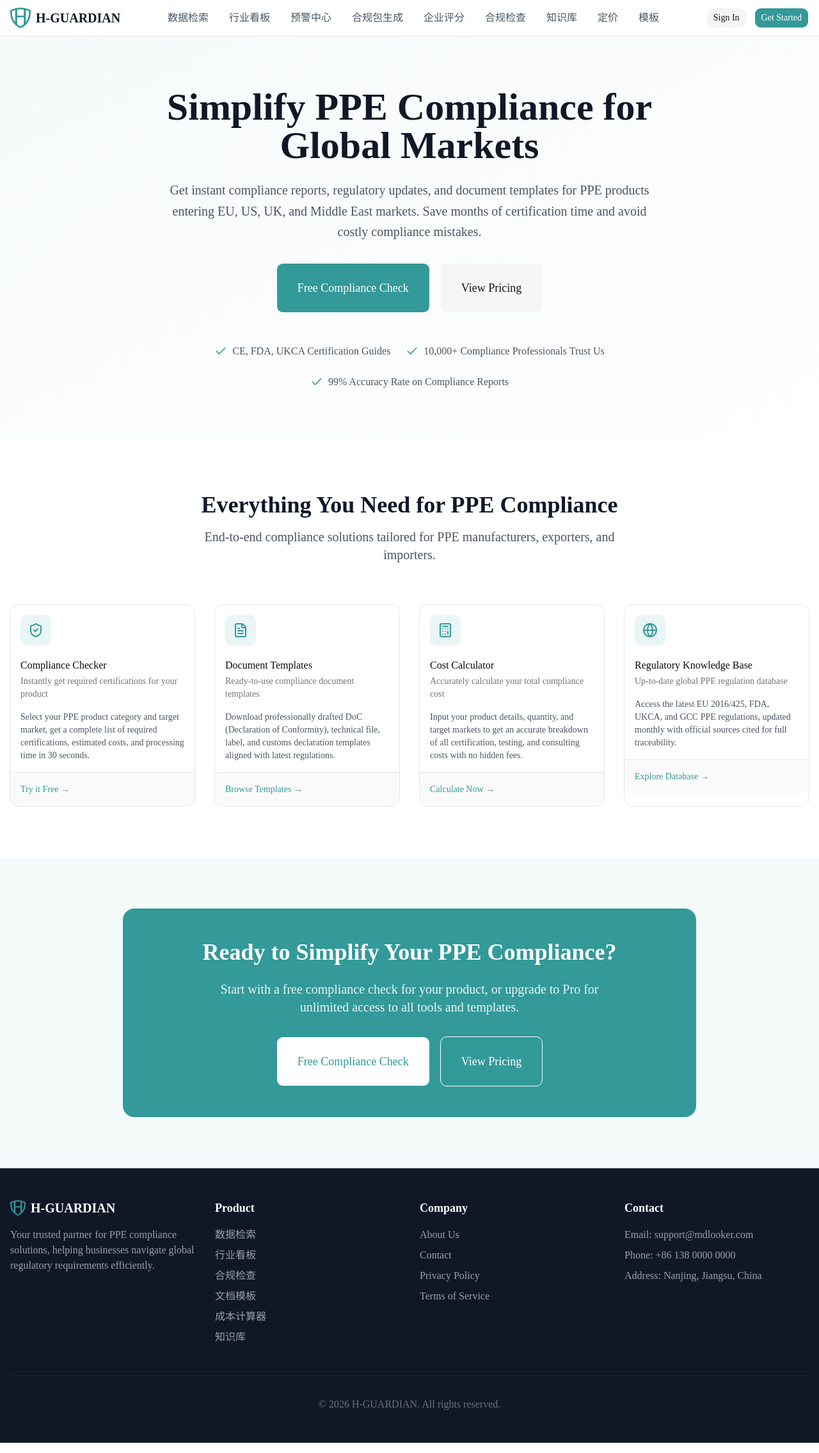
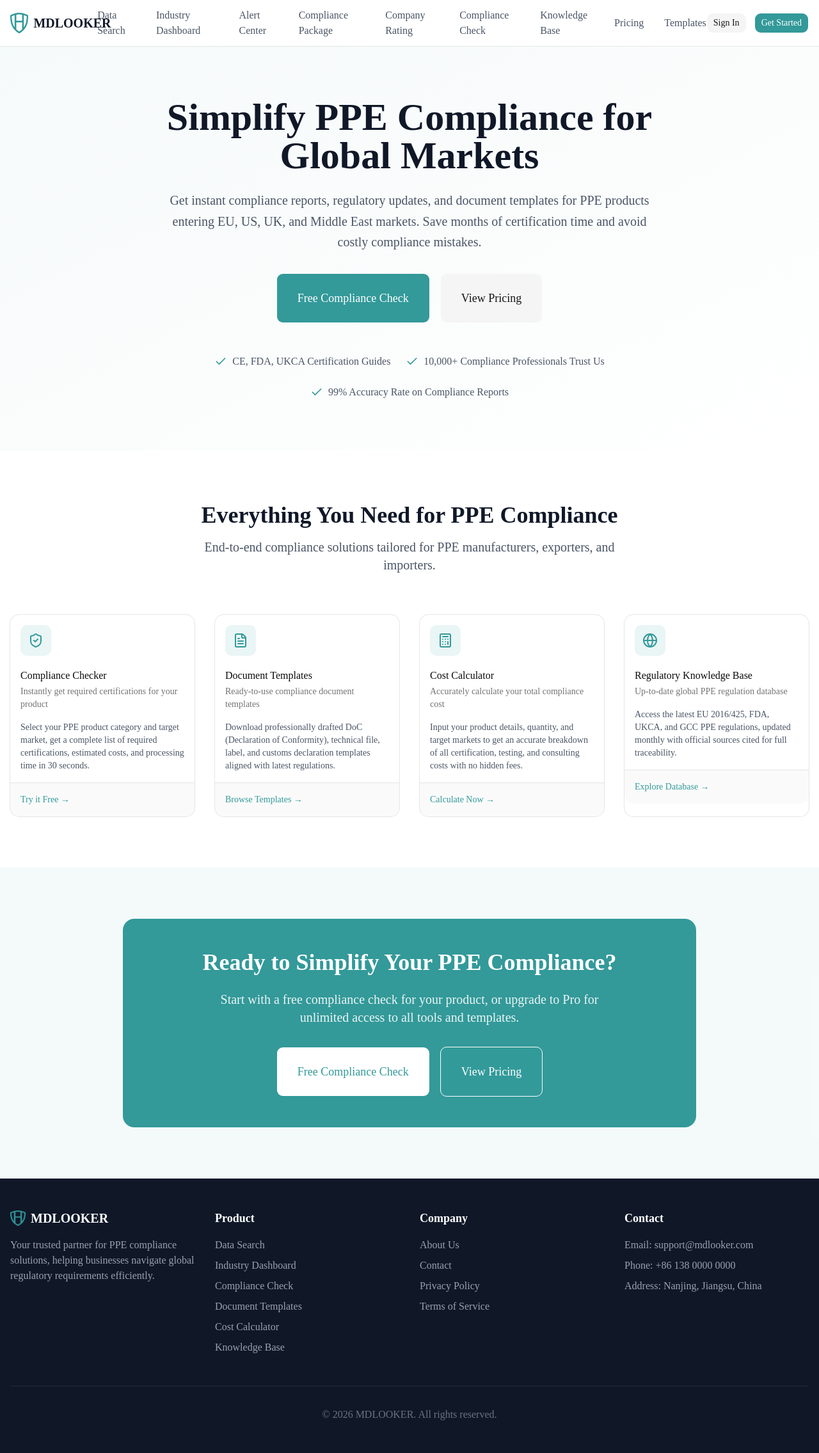
Before and after one commit to tianshanxyz/mdlooker-ppe, a Next.js app: page / in a window 1280 px wide. Shown: the whole page at 64% size. Built offline with nearby package versions, Linux system fonts and the light colour scheme.

Commit message:
feat: 统一全站英文，修改网站名称为MDLOOKER，更新元数据

```diff
--- a/package.json
+++ b/package.json
@@ -12,11 +12,12 @@
     "@base-ui/react": "^1.4.0",
     "@emailjs/browser": "^4.4.1",
     "@medplum/core": "^5.1.7",
-    "@supabase/supabase-js": "^2.103.0",
+    "@supabase/supabase-js": "^2.103.3",
     "axios": "^1.15.0",
     "cheerio": "^1.2.0",
     "class-variance-authority": "^0.7.1",
     "clsx": "^2.1.1",
+    "dotenv": "^17.4.2",
     "lucide-react": "^1.8.0",
     "next": "16.2.3",
     "next-themes": "^0.4.6",
--- a/src/app/page.tsx
+++ b/src/app/page.tsx
@@ -5,11 +5,11 @@
 import Link from "next/link";
 
 export const metadata: Metadata = {
-  title: "H-GUARDIAN | 全球PPE医疗器械合规查询平台",
-  description: "H-GUARDIAN提供全球PPE产品注册信息、认证查询、合规标准查询服务，支持CE、FDA、UKCA等多国认证查询，助力企业合规出海。",
-  keywords: ["PPE合规查询", "口罩认证查询", "CE认证查询", "FDA注册查询", "医疗器械合规", "PPE出口合规"],
+  title: "MDLOOKER | Global PPE Medical Device Compliance Platform",
+  description: "MDLOOKER provides global PPE product registration information, certification query, compliance standard query services, supporting CE, FDA, UKCA and other multi-national certification queries, helping enterprises comply with regulations when going global.",
+  keywords: ["PPE compliance query", "mask certification query", "CE certification query", "FDA registration query", "medical device compliance", "PPE export compliance"],
   alternates: {
-    canonical: "https://www.h-guardian.com",
+    canonical: "https://www.mdlooker.com",
   },
 };
 
@@ -24,21 +24,21 @@
             {
               "@context": "https://schema.org",
               "@type": "WebSite",
-              "name": "H-GUARDIAN",
-              "url": "https://www.h-guardian.com",
-              "description": "全球PPE医疗器械合规查询平台，提供多国认证查询、合规标准查询服务。",
+              "name": "MDLOOKER",
+              "url": "https://www.mdlooker.com",
+              "description": "Global PPE medical device compliance query platform, providing multi-national certification query, compliance standard query services.",
               "potentialAction": {
                 "@type": "SearchAction",
-                "target": "https://www.h-guardian.com/search?q={search_term_string}",
+                "target": "https://www.mdlooker.com/search?q={search_term_string}",
                 "query-input": "required name=search_term_string"
               }
             },
             {
               "@context": "https://schema.org",
               "@type": "Organization",
-              "name": "H-GUARDIAN",
-              "url": "https://www.h-guardian.com",
-              "logo": "https://www.h-guardian.com/logo.png",
+              "name": "MDLOOKER",
+              "url": "https://www.mdlooker.com",
+              "logo": "https://www.mdlooker.com/logo.png",
               "contactPoint": {
                 "@type": "ContactPoint",
                 "email": "support@mdlooker.com",
@@ -58,19 +58,19 @@
       <nav className="border-b bg-white sticky top-0 z-50">
         <div className="container mx-auto px-4 py-3 flex justify-between items-center">
           <div className="flex items-center gap-2">
-            <img src="/logo.png" alt="H-Guardian Logo" className="h-8 w-8" />
-            <span className="font-bold text-xl text-gray-900">H-GUARDIAN</span>
+            <img src="/logo.png" alt="MDLOOKER Logo" className="h-8 w-8" />
+            <span className="font-bold text-xl text-gray-900">MDLOOKER</span>
           </div>
           <div className="hidden md:flex items-center gap-8">
-            <Link href="/search" className="text-gray-600 hover:text-[#339999] font-medium">数据检索</Link>
-            <Link href="/dashboard" className="text-gray-600 hover:text-[#339999] font-medium">行业看板</Link>
-            <Link href="/warning" className="text-gray-600 hover:text-[#339999] font-medium">预警中心</Link>
-            <Link href="/compliance-package" className="text-gray-600 hover:text-[#339999] font-medium">合规包生成</Link>
-            <Link href="/company-score" className="text-gray-600 hover:text-[#339999] font-medium">企业评分</Link>
-            <Link href="/compliance-check" className="text-gray-600 hover:text-[#339999] font-medium">合规检查</Link>
-            <Link href="/knowledge-base" className="text-gray-600 hover:text-[#339999] font-medium">知识库</Link>
-            <Link href="/pricing" className="text-gray-600 hover:text-[#339999] font-medium">定价</Link>
-            <Link href="/templates" className="text-gray-600 hover:text-[#339999] font-medium">模板</Link>
+            <Link href="/search" className="text-gray-600 hover:text-[#339999] font-medium">Data Search</Link>
+            <Link href="/dashboard" className="text-gray-600 hover:text-[#339999] font-medium">Industry Dashboard</Link>
+            <Link href="/warning" className="text-gray-600 hover:text-[#339999] font-medium">Alert Center</Link>
+            <Link href="/compliance-package" className="text-gray-600 hover:text-[#339999] font-medium">Compliance Package</Link>
+            <Link href="/company-score" className="text-gray-600 hover:text-[#339999] font-medium">Company Rating</Link>
+            <Link href="/compliance-check" className="text-gray-600 hover:text-[#339999] font-medium">Compliance Check</Link>
+            <Link href="/knowledge-base" className="text-gray-600 hover:text-[#339999] font-medium">Knowledge Base</Link>
+            <Link href="/pricing" className="text-gray-600 hover:text-[#339999] font-medium">Pricing</Link>
+            <Link href="/templates" className="text-gray-600 hover:text-[#339999] font-medium">Templates</Link>
           </div>
           <div className="flex gap-3">
             <Button variant="secondary">Sign In</Button>
@@ -230,8 +230,8 @@
           <div className="grid md:grid-cols-4 gap-8">
             <div>
               <div className="flex items-center gap-2 mb-4">
-                <img src="/logo.png" alt="H-Guardian Logo" className="h-6 w-6" />
-                <span className="font-bold text-xl">H-GUARDIAN</span>
+                <img src="/logo.png" alt="MDLOOKER Logo" className="h-6 w-6" />
+                <span className="font-bold text-xl">MDLOOKER</span>
               </div>
               <p className="text-gray-400 mb-4">
                 Your trusted partner for PPE compliance solutions, helping businesses navigate global regulatory requirements efficiently.
@@ -240,12 +240,12 @@
             <div>
               <h3 className="font-semibold text-lg mb-4">Product</h3>
               <ul className="space-y-2 text-gray-400">
-                <li><Link href="/search" className="hover:text-[#339999]">数据检索</Link></li>
-                <li><Link href="/dashboard" className="hover:text-[#339999]">行业看板</Link></li>
-                <li><Link href="/compliance-check" className="hover:text-[#339999]">合规检查</Link></li>
-                <li><Link href="/templates" className="hover:text-[#339999]">文档模板</Link></li>
-                <li><Link href="/calculator" className="hover:text-[#339999]">成本计算器</Link></li>
-                <li><Link href="/knowledge-base" className="hover:text-[#339999]">知识库</Link></li>
+                <li><Link href="/search" className="hover:text-[#339999]">Data Search</Link></li>
+                <li><Link href="/dashboard" className="hover:text-[#339999]">Industry Dashboard</Link></li>
+                <li><Link href="/compliance-check" className="hover:text-[#339999]">Compliance Check</Link></li>
+                <li><Link href="/templates" className="hover:text-[#339999]">Document Templates</Link></li>
+                <li><Link href="/calculator" className="hover:text-[#339999]">Cost Calculator</Link></li>
+                <li><Link href="/knowledge-base" className="hover:text-[#339999]">Knowledge Base</Link></li>
               </ul>
             </div>
             <div>
@@ -267,7 +267,7 @@
             </div>
           </div>
           <div className="border-t border-gray-800 mt-12 pt-8 text-center text-gray-500">
-            <p>&copy; 2026 H-GUARDIAN. All rights reserved.</p>
+            <p>&copy; 2026 MDLOOKER. All rights reserved.</p>
           </div>
         </div>
       </footer>
```
Also changed, not shown: 1 other file (tests, documents, lock files or other folders).
